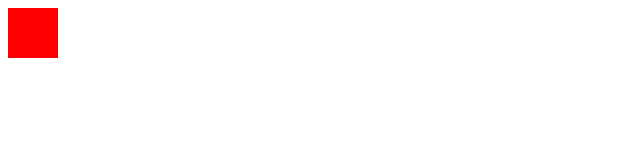
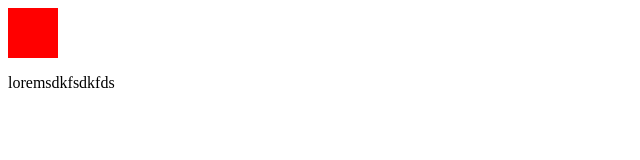
Before and after one commit to gulhayoarabova/github_dars1, a plain HTML site: page index.html in a window 1280 px wide. Shown: the whole page, without its empty margins (0-640 px from the left). Drawn offline with Linux system fonts and the light colour scheme.

Commit message:
Update index.html

```diff
--- a/index.html
+++ b/index.html
@@ -11,6 +11,7 @@
 
 <body>
   <div class="box"></div>
+ <p>loremsdkfsdkfds</p>
 
 </body>
 
```
